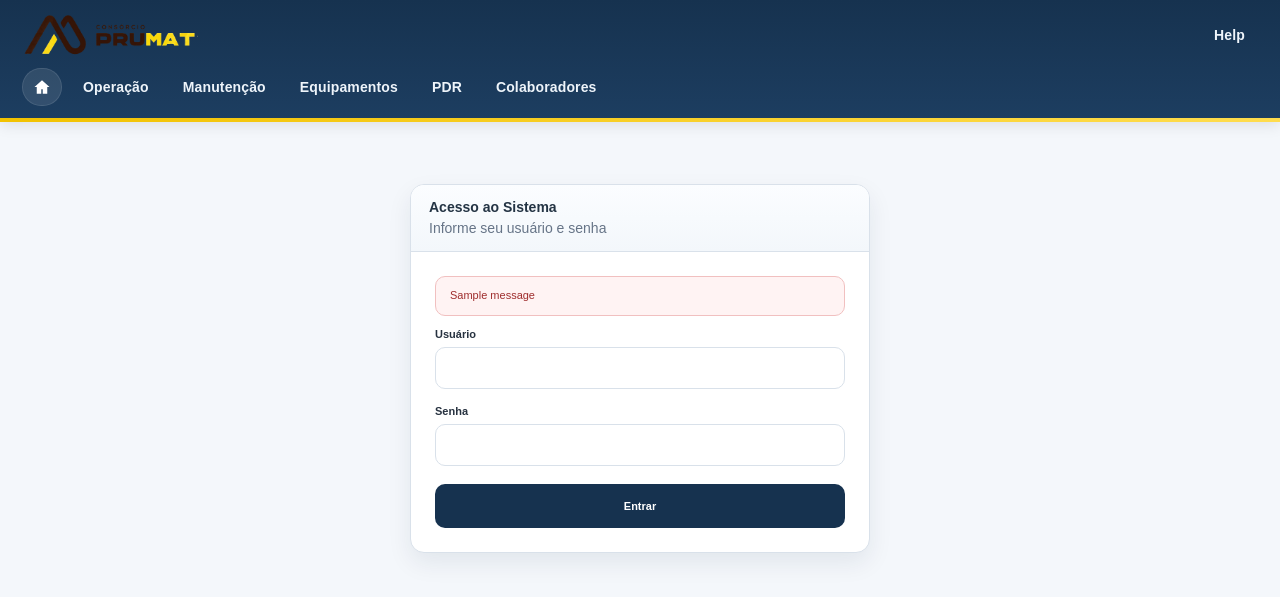
After one commit to satmbr/prod, a Flask app: page /auth/login in a window 1280 px wide. The commit adds this page. Shown: the top 597 px of the page. Run offline with Flask 3, Linux system fonts and the light colour scheme; one stand-in notice (Sample message) is shown.

Commit message:
Add files via upload

```diff
--- a/app.py
+++ b/app.py
@@ -1,31 +1,34 @@
-from flask import Flask, request
+from flask import Flask, session, redirect, url_for, request
 import os
 
 def create_app():
     app = Flask(__name__)
-    app.config["SECRET_KEY"] = "uma-string-bem-secreta-aqui"
+    app.config["SECRET_KEY"] = os.getenv("SECRET_KEY", "troque-esta-chave-em-producao")
 
-    # injeta o nome do usuário em todos os templates
     @app.context_processor
     def inject_user():
-        name = (request.args.get("user")
-                or os.getenv("APP_USER")
-                or "Usuário")
-        return {"current_user_name": name}
+        return {
+            "current_user_name": session.get("usuario_nome"),
+            "usuario_logado": "usuario_id" in session
+        }
 
-    # registra o blueprint de Operação
+    from routes.auth import bp as auth_bp
+    app.register_blueprint(auth_bp)
+
     from routes.operacao import bp as operacao_bp
     app.register_blueprint(operacao_bp, url_prefix="/operacao")
 
     from routes.equipamentos import bp as equipamentos_bp
     app.register_blueprint(equipamentos_bp, url_prefix="/equipamentos")
 
-    from routes.colaboradores import bp as colaboradores_bp  # ajuste o caminho se preciso
+    from routes.colaboradores import bp as colaboradores_bp
     app.register_blueprint(colaboradores_bp)
 
     @app.get("/")
     def index():
         from flask import render_template
+        if "usuario_id" not in session:
+            return redirect(url_for("auth.login"))
         return render_template("index.html")
 
     @app.get("/health")
--- /dev/null
+++ b/routes/auth.py
@@ -0,0 +1,71 @@
+from flask import Blueprint, render_template, request, redirect, url_for, flash, session
+from werkzeug.security import check_password_hash
+from db import get_engine
+from sqlalchemy import text
+from functools import wraps
+
+bp = Blueprint("auth", __name__, url_prefix="/auth")
+
+
+def login_required(view):
+    @wraps(view)
+    def wrapped_view(*args, **kwargs):
+        if "usuario_id" not in session:
+            return redirect(url_for("auth.login"))
+        return view(*args, **kwargs)
+    return wrapped_view
+
+
+@bp.route("/login", methods=["GET", "POST"])
+def login():
+    if request.method == "POST":
+        username = (request.form.get("username") or "").strip()
+        senha = request.form.get("senha") or ""
+
+        with get_engine().connect() as conn:
+            usuario = conn.execute(
+                text("""
+                    SELECT id, nome, username, senha_hash, ativo, deve_trocar_senha
+                    FROM usuarios
+                    WHERE username = :username
+                    LIMIT 1
+                """),
+                {"username": username}
+            ).mappings().first()
+
+        if not usuario:
+            flash("Usuário ou senha inválidos.", "erro")
+            return render_template("auth/login.html")
+
+        if not usuario["ativo"]:
+            flash("Usuário inativo. Procure o administrador.", "erro")
+            return render_template("auth/login.html")
+
+        if not check_password_hash(usuario["senha_hash"], senha):
+            flash("Usuário ou senha inválidos.", "erro")
+            return render_template("auth/login.html")
+
+        session.clear()
+        session["usuario_id"] = usuario["id"]
+        session["usuario_nome"] = usuario["nome"]
+        session["username"] = usuario["username"]
+
+        with get_engine().begin() as conn:
+            conn.execute(
+                text("""
+                    UPDATE usuarios
+                    SET ultimo_login = CURRENT_TIMESTAMP
+                    WHERE id = :id
+                """),
+                {"id": usuario["id"]}
+            )
+
+        return redirect(url_for("index"))
+
+    return render_template("auth/login.html")
+
+
+@bp.get("/logout")
+def logout():
+    session.clear()
+    return redirect(url_for("auth.login"))
--- /dev/null
+++ b/templates/auth/login.html
@@ -0,0 +1,50 @@
+{% extends "base.html" %}
+{% block title %}Login | PRUMAT{% endblock %}
+
+{% block content %}
+<div class="page-wrap" style="max-width: 460px; margin: 40px auto;">
+  <section class="zone">
+    <div class="zone-head">
+      <div class="zone-left">
+        <div>
+          <h2 style="margin:0;">Acesso ao Sistema</h2>
+          <div style="color:#667487; font-size:14px; margin-top:4px;">
+            Informe seu usuário e senha
+          </div>
+        </div>
+      </div>
+    </div>
+
+    <div style="padding:24px;">
+      {% with messages = get_flashed_messages(with_categories=true) %}
+        {% if messages %}
+          {% for category, message in messages %}
+            <div style="margin-bottom:12px; padding:12px 14px; border-radius:10px; background:#fff3f3; border:1px solid #f1c0c0; color:#9f2d2d;">
+              {{ message }}
+            </div>
+          {% endfor %}
+        {% endif %}
+      {% endwith %}
+
+      <form method="post" action="{{ url_for('auth.login') }}">
+        <div style="margin-bottom:16px;">
+          <label for="username" style="display:block; margin-bottom:6px; font-weight:600;">Usuário</label>
+          <input type="text" id="username" name="username" required
+                 style="width:100%; height:42px; border:1px solid #d9e1ea; border-radius:10px; padding:0 12px;">
+        </div>
+
+        <div style="margin-bottom:18px;">
+          <label for="senha" style="display:block; margin-bottom:6px; font-weight:600;">Senha</label>
+          <input type="password" id="senha" name="senha" required
+                 style="width:100%; height:42px; border:1px solid #d9e1ea; border-radius:10px; padding:0 12px;">
+        </div>
+
+        <button type="submit"
+                style="width:100%; height:44px; border:none; border-radius:10px; background:#16324F; color:#fff; font-weight:700; cursor:pointer;">
+          Entrar
+        </button>
+      </form>
+    </div>
+  </section>
+</div>
+{% endblock %}
--- a/templates/base.html
+++ b/templates/base.html
@@ -370,7 +370,10 @@
     </div>
 
     <div class="nav-right">
-      <a class="nav-link" href="#user">{{ current_user_name }}</a>
+	  {% if usuario_logado %}
+		<span style="color:#fff; font-weight:600;">{{ current_user_name }}</span>
+		<a class="nav-link" href="{{ url_for('auth.logout') }}">Sair</a>
+	  {% endif %}
       <a class="nav-link" href="#help">Help</a>
     </div>
   </div>
```
Also changed, not shown: routes/colaboradores.py (+11 -0 lines), routes/equipamentos.py (+18 -0 lines), routes/operacao.py (+15 -0 lines).
